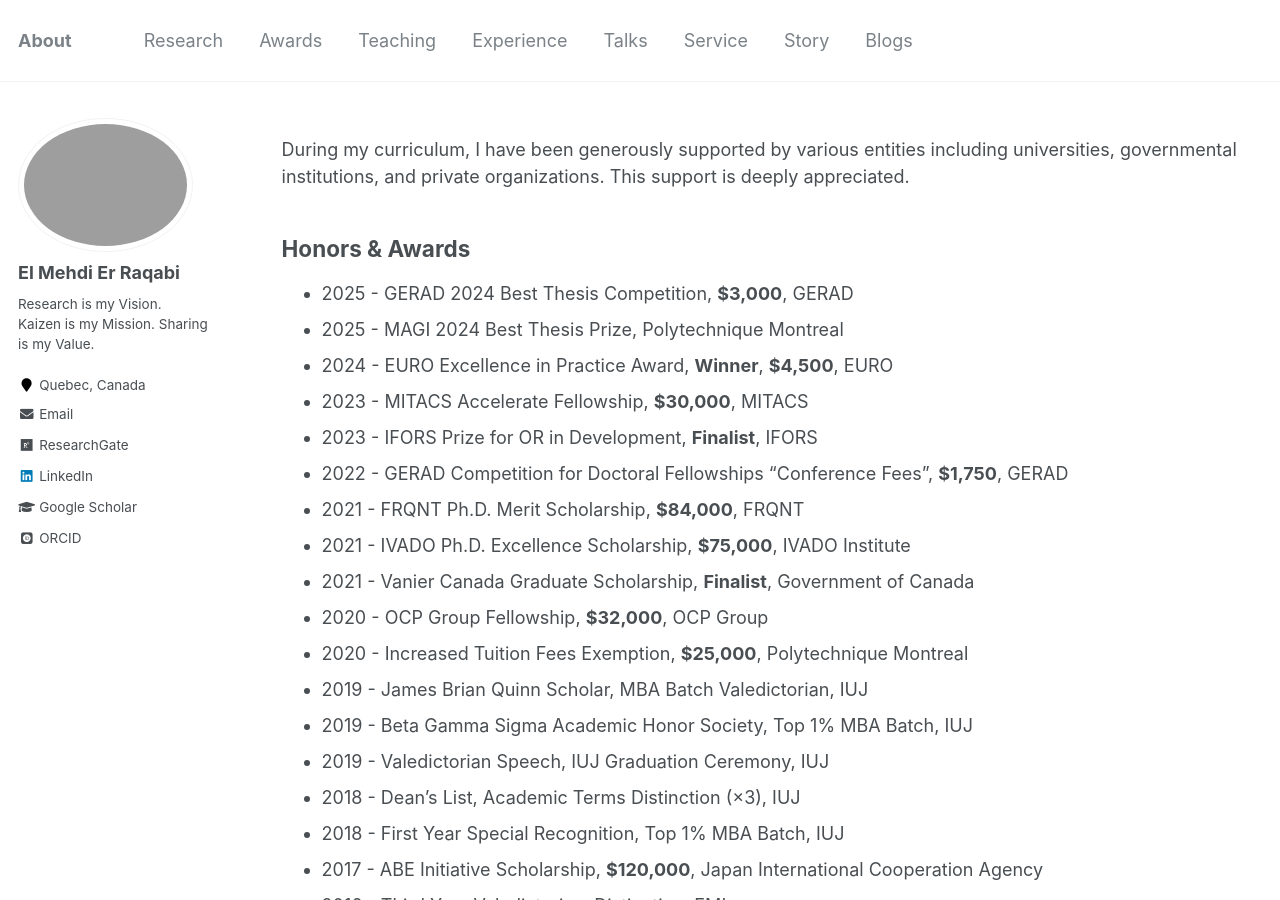
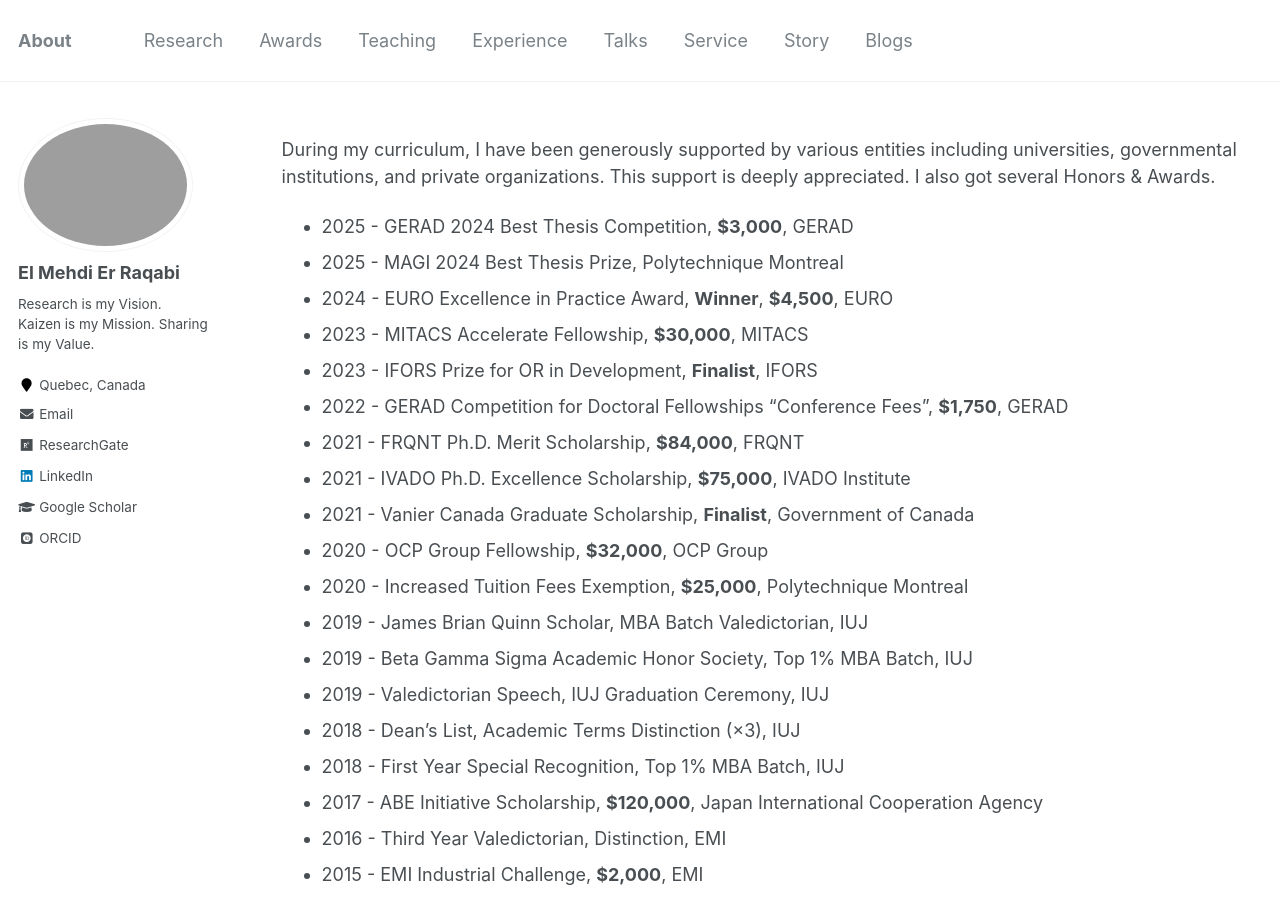
Before and after one commit to RqbMedi/rqbmedi.github.io, a Jekyll site: the page built from _pages/awards.md, in a window 1280 px wide and 900 px high. Built offline with Jekyll 4.4.1, drawn with Linux system fonts in a browser that asks for light colours; some web fonts are replaced.

Commit message:
Update awards.md

```diff
--- a/_pages/awards.md
+++ b/_pages/awards.md
@@ -7,10 +7,8 @@ redirect_from:
   - /wordpress/blog-posts/
 ---
 
-During my curriculum, I have been generously supported by various entities including universities, governmental institutions, and private organizations. This support is deeply appreciated.
+During my curriculum, I have been generously supported by various entities including universities, governmental institutions, and private organizations. This support is deeply appreciated. I also got several Honors & Awards.
 
-Honors & Awards
-------
 - 2025 - GERAD 2024 Best Thesis Competition, **$3,000**, GERAD
 - 2025 - MAGI 2024 Best Thesis Prize, Polytechnique Montreal
 - 2024 - EURO Excellence in Practice Award, **Winner**, **$4,500**, EURO
```
